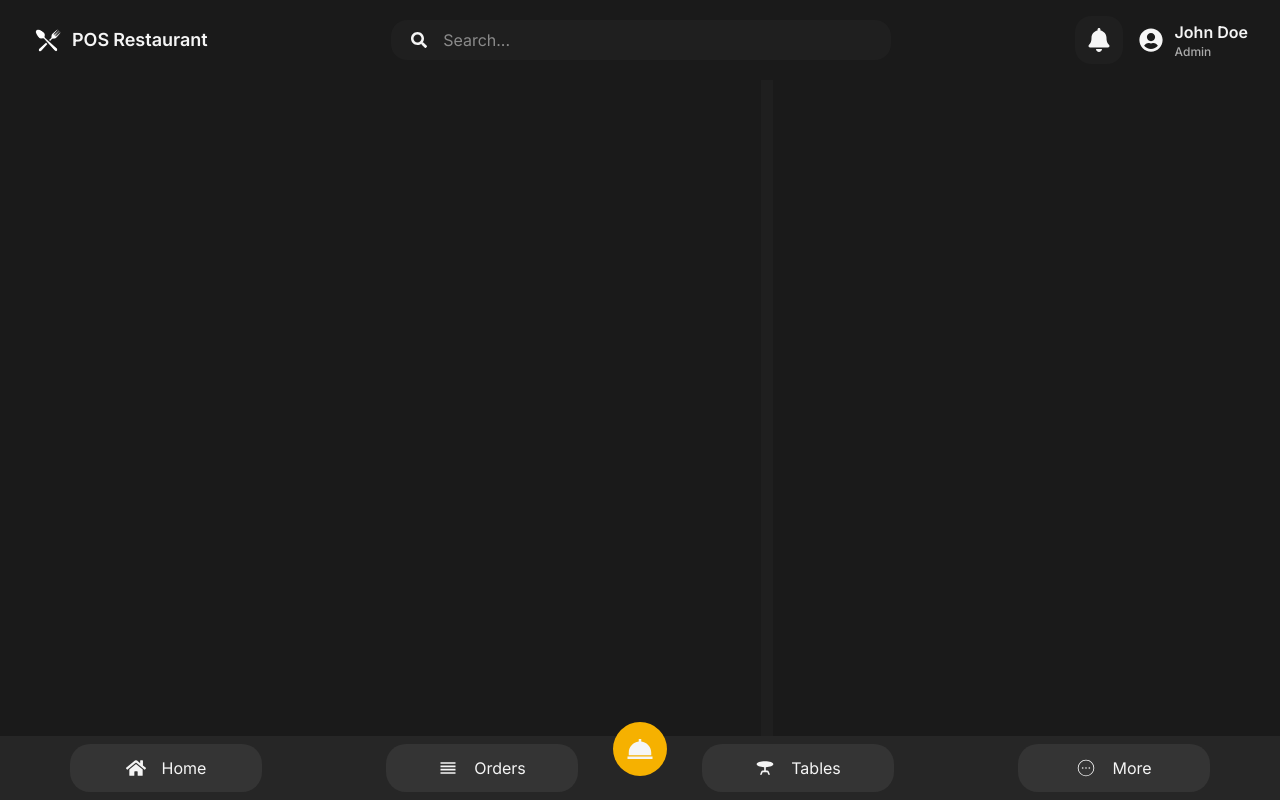
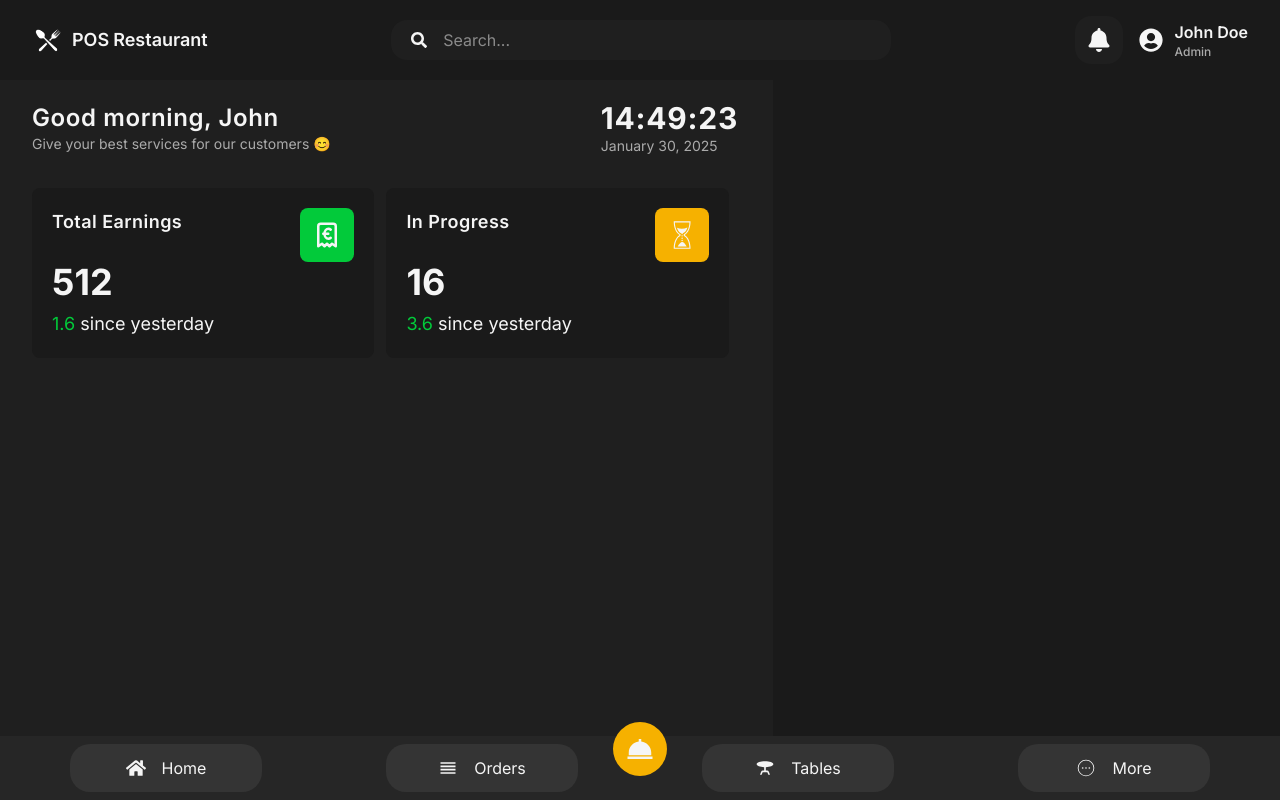
Before and after one commit to Maestro1982/pos-restaurant, a React (Vite) app in the folder pos-frontend-react/: page / in a window 1280 px wide. Built offline with nearby package versions, Linux system fonts and the light colour scheme.

Commit message:
Implement Greetings and MiniCard in the Home page

```diff
--- /dev/null
+++ b/pos-frontend-react/src/components/home/Greetings.tsx
@@ -0,0 +1,58 @@
+import { useEffect, useState } from 'react';
+
+const Greetings = () => {
+  const [dateTime, setDateTime] = useState<Date>(new Date());
+
+  useEffect(() => {
+    const timer = setInterval(() => setDateTime(new Date()), 1000);
+    return () => clearInterval(timer);
+  }, []);
+
+  const formatDate = (date: Date): string => {
+    const months = [
+      'January',
+      'February',
+      'March',
+      'April',
+      'May',
+      'June',
+      'July',
+      'August',
+      'September',
+      'October',
+      'November',
+      'December',
+    ];
+    return `${months[date.getMonth()]} ${String(date.getDate()).padStart(
+      2,
+      '0'
+    )}, ${date.getFullYear()}`;
+  };
+
+  const formatTime = (date: Date): string => {
+    return `${String(date.getHours()).padStart(2, '0')}:${String(
+      date.getMinutes()
+    ).padStart(2, '0')}:${String(date.getSeconds()).padStart(2, '0')}`;
+  };
+
+  return (
+    <div className='flex items-center justify-between px-8 mt-5'>
+      <div>
+        <h1 className='text-[#f5f5f5] text-2xl font-semibold tracking-wide'>
+          Good morning, John
+        </h1>
+        <p className='text-[#ababab] text-sm'>
+          Give your best services for our customers 😊
+        </p>
+      </div>
+      <div className='flex flex-col items-start'>
+        <span className='text-[#f5f5f5] text-3xl font-bold tracking-wide w-[8rem]'>
+          {formatTime(dateTime)}
+        </span>
+        <span className='text-[#ababab] text-sm'>{formatDate(dateTime)}</span>
+      </div>
+    </div>
+  );
+};
+
+export default Greetings;
--- /dev/null
+++ b/pos-frontend-react/src/components/home/MiniCard.tsx
@@ -0,0 +1,37 @@
+import { IconType } from 'react-icons';
+
+interface MiniCardProps {
+  title: string;
+  icon: IconType;
+  number: number;
+  footerNum: number;
+}
+
+const MiniCard = ({ title, icon: Icon, number, footerNum }: MiniCardProps) => {
+  return (
+    <div className='bg-[#1a1a1a] py-5 px-5 rounded-lg w-[50%]'>
+      <div className='flex items-start justify-between'>
+        <h1 className='text-[#f5f5f5] text-lg font-semibold tracking-wide'>
+          {title}
+        </h1>
+        <button
+          className={`${
+            title === 'Total Earnings'
+              ? 'bg-[#02ca3a] p-3 rounded-lg text-[#f5f5f5] text-2xl'
+              : 'bg-[#f6b100] p-3 rounded-lg text-[#f5f5f5] text-2xl'
+          }`}
+        >
+          <Icon size={30} />
+        </button>
+      </div>
+      <div>
+        <span className='text-[#f5f5f5] text-4xl font-bold mt-5'>{number}</span>
+        <p className='text-[#f5f5f5] text-lg mt-2'>
+          {' '}
+          <span className='text-[#02ca3a]'>{footerNum}</span> since yesterday
+        </p>
+      </div>
+    </div>
+  );
+};
+export default MiniCard;
--- a/pos-frontend-react/src/pages/Home.tsx
+++ b/pos-frontend-react/src/pages/Home.tsx
@@ -1,14 +1,36 @@
+import { TbReceiptEuro } from 'react-icons/tb';
+import { GiSandsOfTime } from 'react-icons/gi';
+
+import Greetings from '../components/home/Greetings';
+import MiniCard from '../components/home/MiniCard';
 import BottomNav from '../components/shared/BottomNav';
 
 const Home = () => {
   return (
     <section className='bg-[#1f1f1f] h-[calc(100vh-5rem)] overflow-hidden flex gap-3'>
       {/* Left Side */}
-      <div className='flex-[3] bg-[#1a1a1a]'></div>
+      <div className='flex-[3]'>
+        <Greetings />
+        <div className='flex items-center w-full gap-3 px-8 mt-8'>
+          <MiniCard
+            title='Total Earnings'
+            icon={TbReceiptEuro}
+            number={512}
+            footerNum={1.6}
+          />
+          <MiniCard
+            title='In Progress'
+            icon={GiSandsOfTime}
+            number={16}
+            footerNum={3.6}
+          />
+        </div>
+      </div>
       {/* Right Side */}
       <div className='flex-[2] bg-[#1a1a1a]'></div>
       <BottomNav />
     </section>
   );
 };
+
 export default Home;
```
